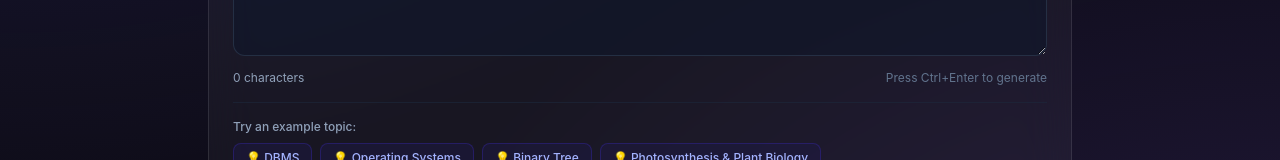
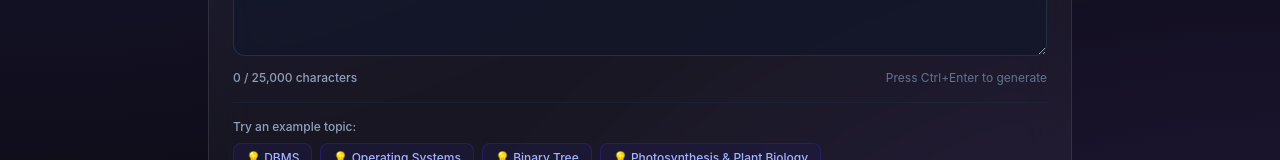
Before and after one commit to TanishMoral11/StudySpark, a React (Vite) app in the folder client/: page / in a window 1280 px wide. Shown: the part 391-551 px from the top of the page. Built offline with nearby package versions, Linux system fonts and the light colour scheme.

Commit message:
feat: enforce 25,000 character input limit in UI and update server payload size to 10MB

```diff
--- a/client/src/components/InputPanel.tsx
+++ b/client/src/components/InputPanel.tsx
@@ -6,6 +6,8 @@ interface InputPanelProps {
   onGenerate: () => void;
   loading: boolean;
 }
+
+const MAX_CHARS = 25000;
 
 const EXAMPLE_PROMPTS = [
   "DBMS",
@@ -20,8 +22,9 @@ export const InputPanel: React.FC<InputPanelProps> = ({
   onGenerate,
   loading,
 }) => {
-  const isValid = notes.trim().length > 0;
   const charCount = notes.length;
+  const isExceeded = charCount > MAX_CHARS;
+  const isValid = notes.trim().length > 0 && !isExceeded;
 
   const handleKeyDown = (e: React.KeyboardEvent<HTMLTextAreaElement>) => {
     if ((e.ctrlKey || e.metaKey) && e.key === 'Enter') {
@@ -59,15 +62,33 @@ export const InputPanel: React.FC<InputPanelProps> = ({
           disabled={loading}
           placeholder="Enter study notes or topic (e.g. DBMS, Binary Tree, Operating Systems)..."
           rows={4}
-          className="w-full bg-white dark:bg-slate-900/60 border border-slate-300 dark:border-slate-700/60 rounded-xl p-4 text-slate-900 dark:text-slate-100 placeholder-slate-400 dark:placeholder-slate-500 focus:outline-none focus:ring-2 focus:ring-indigo-500 focus:border-transparent transition-all text-sm md:text-base leading-relaxed resize-y min-h-[120px]"
+          className={`w-full bg-white dark:bg-slate-900/60 border rounded-xl p-4 text-slate-900 dark:text-slate-100 placeholder-slate-400 dark:placeholder-slate-500 focus:outline-none focus:ring-2 focus:ring-indigo-500 focus:border-transparent transition-all text-sm md:text-base leading-relaxed resize-y min-h-[120px] ${
+            isExceeded
+              ? 'border-rose-500 dark:border-rose-500 ring-1 ring-rose-500/50'
+              : 'border-slate-300 dark:border-slate-700/60'
+          }`}
         />
       </div>
 
-      <div className="flex items-center justify-between mt-2 text-xs">
-        <span className={isValid ? "text-emerald-600 dark:text-emerald-400 font-medium" : "text-slate-500 dark:text-slate-400"}>
-          {charCount} characters {isValid ? '✓' : ''}
+      <div className="flex flex-col sm:flex-row sm:items-center justify-between gap-1 mt-2 text-xs">
+        <span
+          className={`font-medium ${
+            isExceeded
+              ? 'text-rose-600 dark:text-rose-400 font-semibold'
+              : isValid
+              ? 'text-emerald-600 dark:text-emerald-400'
+              : 'text-slate-500 dark:text-slate-400'
+          }`}
+        >
+          {isExceeded ? (
+            <span>⚠️ Input limit exceeded ({charCount.toLocaleString()} / {MAX_CHARS.toLocaleString()}). Please reduce your input length.</span>
+          ) : (
+            <span>
+              {charCount.toLocaleString()} / {MAX_CHARS.toLocaleString()} characters {isValid ? '✓' : ''}
+            </span>
+          )}
         </span>
-        <span className="text-slate-500 dark:text-slate-500 hidden sm:inline">Press Ctrl+Enter to generate</span>
+        <span className="text-slate-500 dark:text-slate-500 hidden sm:inline shrink-0">Press Ctrl+Enter to generate</span>
       </div>
 
       {/* Example Prompt Chips */}
```
Also changed, not shown: 1 other file (tests, documents, lock files or other folders).
